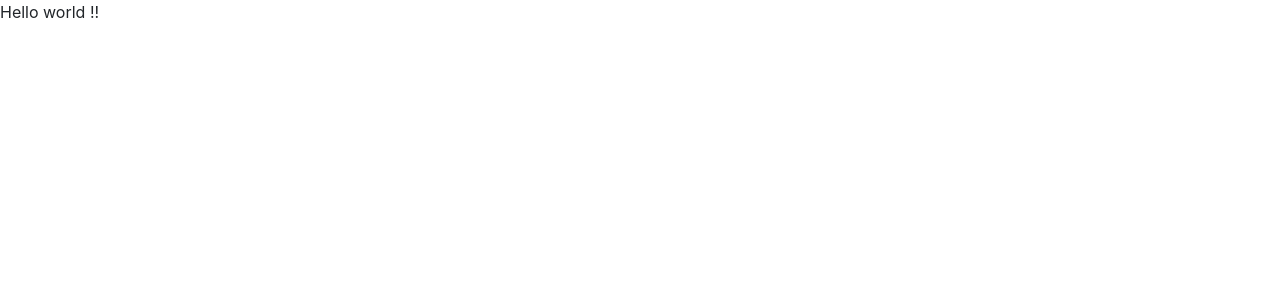
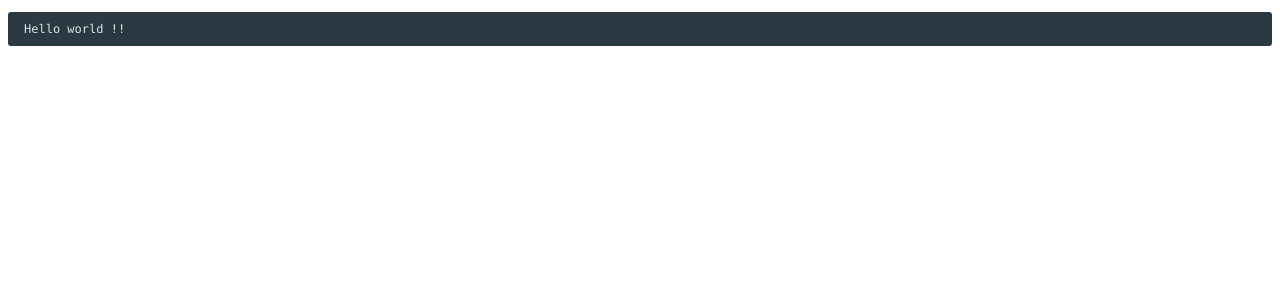
Before and after one commit to anandrsystem/react-start, a React app: page / in a window 1280 px wide. Shown: the top 300 px of the page. Built offline with nearby package versions, Linux system fonts and the light colour scheme.

Commit message:
implemented saas

```diff
--- a/package.json
+++ b/package.json
@@ -5,6 +5,8 @@
   "main": "index.js",
   "scripts": {
     "start": "webpack-dev-server --mode development --open",
+    "build": "webpack --mode production --config webpack.config.js",
+    "watch": "webpack --watch",
     "test": "echo \"Error: no test specified\" && exit 1"
   },
   "author": "Anand M",
@@ -22,7 +24,11 @@
     "@babel/preset-env": "^7.7.7",
     "@babel/preset-react": "^7.7.4",
     "babel-loader": "^8.0.6",
+    "css-loader": "^3.4.2",
     "html-webpack-plugin": "^3.2.0",
+    "node-sass": "^4.13.0",
+    "sass-loader": "^8.0.2",
+    "style-loader": "^1.1.2",
     "webpack": "^4.41.5",
     "webpack-cli": "^3.3.10",
     "webpack-dev-server": "^3.10.1"
--- a/src/components/App.js
+++ b/src/components/App.js
@@ -10,7 +10,9 @@ import {
 } from "react-router-dom";
 
 const App = () => (
-  <div>Hello world !!</div>
+  <pre>
+    <div>Hello world !!</div>
+  </pre>
 )
 
 export default App;
--- a/src/index.html
+++ b/src/index.html
@@ -2,12 +2,12 @@
 <html>
 
 <head>
+    <title>React - start</title>
     <meta charset="utf-8" />
     <meta http-equiv="X-UA-Compatible" content="IE=edge">
-    <title>React - start</title>
-    <link rel="stylesheet" href="https://maxcdn.bootstrapcdn.com/bootstrap/4.3.1/css/bootstrap.min.css">
-    <link href="https://stackpath.bootstrapcdn.com/font-awesome/4.7.0/css/font-awesome.min.css " rel="stylesheet" type="text/css">
     <meta name="viewport" content="width=device-width, initial-scale=1.0">
+    <!-- <link rel="stylesheet" href="https://maxcdn.bootstrapcdn.com/bootstrap/4.3.1/css/bootstrap.min.css">
+    <link href="https://stackpath.bootstrapcdn.com/font-awesome/4.7.0/css/font-awesome.min.css " rel="stylesheet" type="text/css"> -->
 </head>
 
 <body>
--- a/src/index.js
+++ b/src/index.js
@@ -2,6 +2,8 @@ import React from 'react';
 import ReactDOM from 'react-dom';
 // import { Provider } from 'react-redux';
 // import { createStore, applyMiddleware } from 'redux';
+
+import './style.scss'
 
 import App from './components/App';
 // import rootReducer from './reducers';
--- /dev/null
+++ b/src/style.scss
@@ -0,0 +1,13 @@
+$bluegrey: #2b3a42;
+$fontSize: 12px;
+
+pre {
+  padding: 8px 16px;
+  background: $bluegrey;
+  color: #e1e6e9;
+  font-family: Menlo, Courier, monospace;
+  font-size: $fontSize;
+  line-height: 1.5;
+  text-shadow: 0 1px 0 rgba(23, 31, 35, 0.5);
+  border-radius: 3px;
+}
--- a/webpack.config.js
+++ b/webpack.config.js
@@ -4,8 +4,8 @@ const HtmlWebpackPlugin = require('html-webpack-plugin');
 module.exports = {
   entry: './src/index.js',
   output: {
-    path: path.join(__dirname, '/build'),
-    filename: 'bundlefile.js'
+    path: path.resolve(__dirname, 'build'),
+    filename: 'main.bundle.js'
   },
   module: {
     rules: [
@@ -15,8 +15,21 @@ module.exports = {
         use: {
           loader: 'babel-loader'
         }
+      },
+      {
+        test: /\.scss$/,
+        use: [{
+          loader: 'style-loader'
+        }, {
+          loader: 'css-loader'
+        }, {
+          loader: 'sass-loader'
+        }]
       }
     ]
+  },
+  stats: {
+    colors: true
   },
   plugins: [
     new HtmlWebpackPlugin({
```
Also changed, not shown: .babelrc, 2 other files (tests, documents, lock files or other folders).
